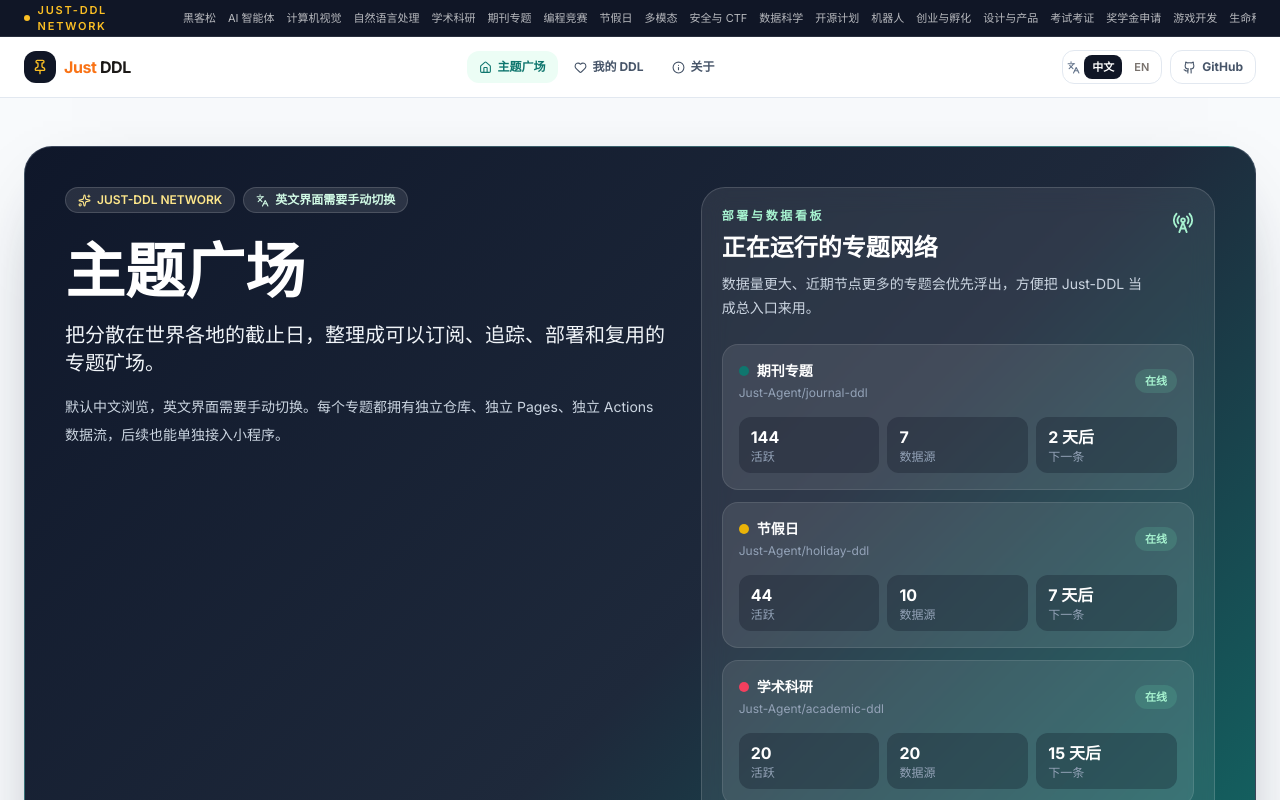
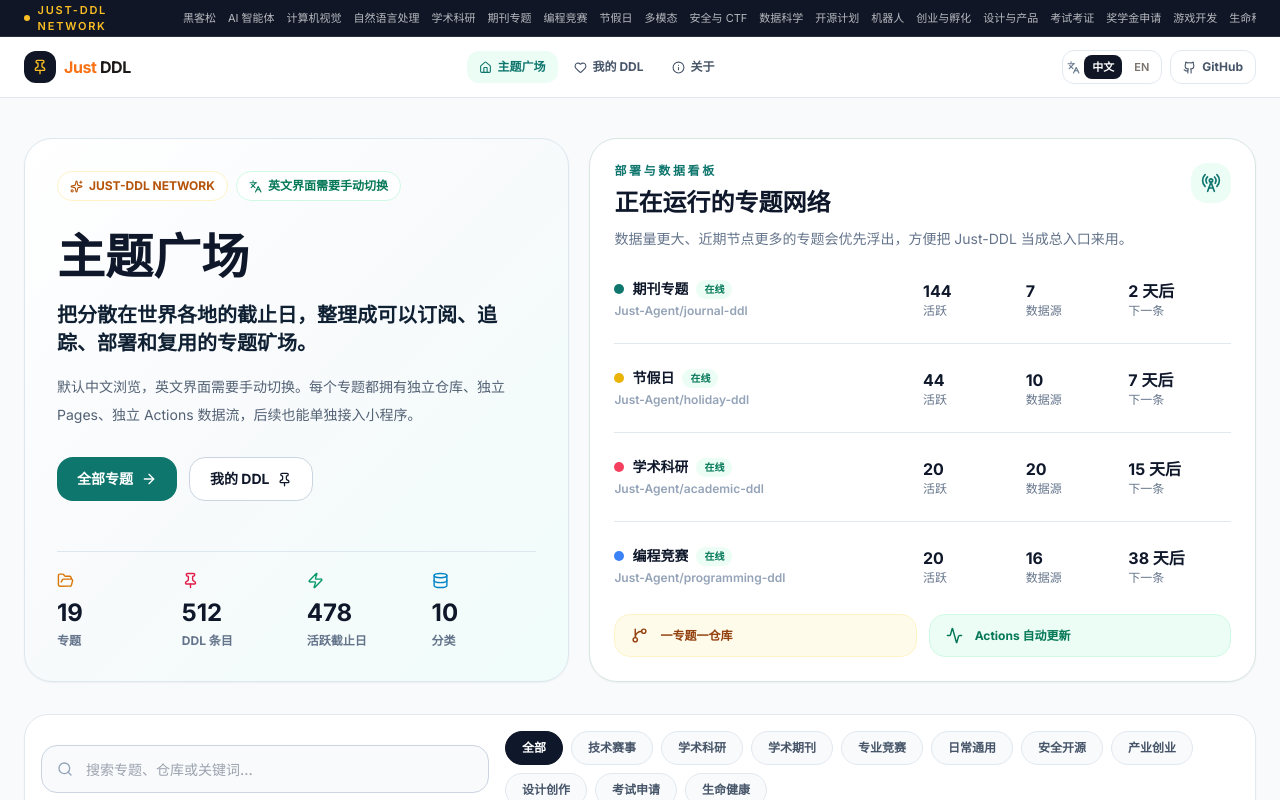
Before and after one commit to Just-Agent/just-ddl, a React (Vite) app: page /#/ in a window 1280 px wide. Shown: the top 800 px of the page. Built offline with nearby package versions, Linux system fonts and the light colour scheme.

Commit message:
style: refine topic plaza hero layout

```diff
--- a/src/pages/Home.tsx
+++ b/src/pages/Home.tsx
@@ -73,99 +73,124 @@
       .slice(0, 4);
   }, [topicMetrics]);
 
+  const heroStats = [
+    { label: copy.home.topics, value: topics.length, icon: FolderOpen, color: '#D97706' },
+    { label: copy.home.totalDeadlines, value: allItems.length, icon: Pin, color: '#E11D48' },
+    { label: copy.home.activeDeadlines, value: activeDDL, icon: Zap, color: '#059669' },
+    { label: copy.home.categories, value: categories.length - 1, icon: Database, color: '#0284C7' },
+  ];
+
   return (
-    <div className="mx-auto max-w-7xl px-4 py-8 sm:px-6 sm:py-12">
+    <div className="mx-auto max-w-7xl px-4 py-8 sm:px-6 sm:py-10">
       <motion.section
         initial={{ opacity: 0, y: 18 }}
         animate={{ opacity: 1, y: 0 }}
-        className="overflow-hidden rounded-[28px] border text-white shadow-[0_24px_80px_-48px_rgba(15,23,42,0.8)]"
-        style={{ background: 'linear-gradient(135deg, #0F172A 0%, #1E293B 52%, #0F766E 100%)', borderColor: 'rgba(148,163,184,0.28)' }}
+        className="grid gap-5 lg:grid-cols-[0.9fr_1.1fr] lg:items-stretch"
       >
-        <div className="grid gap-8 p-6 sm:p-8 lg:grid-cols-[1.08fr_0.92fr] lg:p-10">
-          <div className="flex min-h-[420px] flex-col justify-between">
+        <div
+          className="flex flex-col justify-between rounded-[28px] border p-6 shadow-sm sm:p-8"
+          style={{
+            background: 'linear-gradient(135deg, #FFFFFF 0%, #F8FAFC 46%, #F0FDFA 100%)',
+            borderColor: '#DCE7EF',
+          }}
+        >
           <div>
             <div className="flex flex-wrap items-center gap-2">
-                <span className="inline-flex items-center gap-1.5 rounded-full border border-white/15 bg-white/10 px-3 py-1 text-xs font-semibold text-amber-200">
+              <span className="inline-flex items-center gap-1.5 rounded-full border bg-white px-3 py-1.5 text-xs font-black" style={{ borderColor: '#FEF3C7', color: '#B45309' }}>
                 <Sparkles size={13} /> JUST-DDL NETWORK
               </span>
-                <span className="inline-flex items-center gap-1.5 rounded-full border border-white/15 bg-white/10 px-3 py-1 text-xs font-semibold text-emerald-100">
+              <span className="inline-flex items-center gap-1.5 rounded-full border bg-white px-3 py-1.5 text-xs font-bold" style={{ borderColor: '#D1FAE5', color: '#047857' }}>
                 <Languages size={13} /> {copy.home.manualLanguage}
               </span>
             </div>
 
-              <h1 className="mt-7 max-w-3xl text-4xl font-black leading-[1.05] sm:text-6xl">
+            <h1 className="mt-8 max-w-xl text-4xl font-black leading-[1.05] sm:text-5xl" style={{ color: '#0F172A' }}>
               {copy.home.title}
             </h1>
-              <p className="mt-5 max-w-2xl text-lg font-medium leading-8 text-slate-100 sm:text-xl">
+            <p className="mt-5 max-w-2xl text-lg font-bold leading-8 sm:text-xl" style={{ color: '#102033' }}>
               {copy.home.heroLine}
             </p>
-              <p className="mt-4 max-w-2xl text-sm leading-7 text-slate-300">
+            <p className="mt-4 max-w-2xl text-sm leading-7" style={{ color: '#526174' }}>
               {copy.home.heroCopy}
             </p>
+
+            <div className="mt-7 flex flex-wrap gap-3">
+              <button
+                type="button"
+                onClick={() => document.getElementById('plaza')?.scrollIntoView({ behavior: 'smooth', block: 'start' })}
+                className="inline-flex h-11 items-center justify-center gap-2 rounded-2xl px-5 text-sm font-black text-white transition hover:-translate-y-0.5"
+                style={{ background: '#0F766E' }}
+              >
+                {copy.home.plazaTitle}<ArrowRight size={16} />
+              </button>
+              <a
+                href="#/my"
+                className="inline-flex h-11 items-center justify-center gap-2 rounded-2xl border bg-white px-5 text-sm font-black transition hover:-translate-y-0.5"
+                style={{ borderColor: '#CBD5E1', color: '#0F172A' }}
+              >
+                {copy.nav.my}<Pin size={15} />
+              </a>
+            </div>
           </div>
 
-            <div className="mt-8 grid grid-cols-2 gap-3 sm:grid-cols-4">
-              {[
-                { label: copy.home.topics, value: topics.length, icon: FolderOpen, color: '#FBBF24' },
-                { label: copy.home.totalDeadlines, value: allItems.length, icon: Pin, color: '#FB7185' },
-                { label: copy.home.activeDeadlines, value: activeDDL, icon: Zap, color: '#34D399' },
-                { label: copy.home.categories, value: categories.length - 1, icon: Database, color: '#38BDF8' },
-              ].map(stat => {
+          <div className="mt-8 grid grid-cols-2 gap-x-5 gap-y-5 border-t pt-5 sm:grid-cols-4" style={{ borderColor: '#DCE7EF' }}>
+            {heroStats.map(stat => {
               const Icon = stat.icon;
               return (
-                  <div key={stat.label} className="rounded-2xl border border-white/15 bg-white/[0.08] p-4 backdrop-blur">
+                <div key={stat.label} className="min-w-0">
                   <Icon size={17} style={{ color: stat.color }} />
-                    <p className="mt-3 text-2xl font-black">{stat.value}</p>
-                    <p className="mt-1 text-xs font-medium text-slate-300">{stat.label}</p>
+                  <p className="mt-2 text-2xl font-black" style={{ color: '#0F172A' }}>{stat.value}</p>
+                  <p className="mt-1 text-xs font-bold" style={{ color: '#64748B' }}>{stat.label}</p>
                 </div>
               );
             })}
           </div>
         </div>
 
-          <div className="rounded-3xl border border-white/15 bg-white/[0.08] p-4 backdrop-blur-md sm:p-5">
+        <div className="rounded-[28px] border bg-white p-5 shadow-sm sm:p-6" style={{ borderColor: '#D8E6E2' }}>
           <div className="flex items-start justify-between gap-4">
             <div>
-                <p className="text-xs font-black uppercase tracking-[0.22em] text-emerald-200">{copy.home.liveBoard}</p>
-                <h2 className="mt-2 text-2xl font-black">{copy.home.featuredTitle}</h2>
-                <p className="mt-2 text-sm leading-6 text-slate-300">{copy.home.featuredCopy}</p>
+              <p className="text-xs font-black uppercase tracking-[0.22em]" style={{ color: '#0F766E' }}>{copy.home.liveBoard}</p>
+              <h2 className="mt-2 text-2xl font-black" style={{ color: '#0F172A' }}>{copy.home.featuredTitle}</h2>
+              <p className="mt-2 max-w-2xl text-sm leading-6" style={{ color: '#64748B' }}>{copy.home.featuredCopy}</p>
             </div>
-              <RadioTower className="mt-1 shrink-0 text-emerald-200" size={22} />
+            <div className="flex h-10 w-10 shrink-0 items-center justify-center rounded-2xl" style={{ background: '#ECFDF5', color: '#0F766E' }}>
+              <RadioTower size={20} />
+            </div>
           </div>
 
-            <div className="mt-6 space-y-3">
+          <div className="mt-5 divide-y divide-slate-200">
             {featured.map(topic => {
               const metrics = topicMetrics.get(topic.id);
               return (
                 <a
                   key={topic.id}
                   href={`#/topic/${topic.id}`}
-                    className="group block rounded-2xl border border-white/10 bg-white/[0.09] p-4 transition hover:bg-white/[0.14]"
+                  className="group grid gap-3 py-4 transition first:pt-0 last:pb-0 sm:grid-cols-[1fr_auto] sm:items-center"
                 >
-                    <div className="flex items-center justify-between gap-3">
                   <div className="min-w-0">
                     <div className="flex items-center gap-2">
-                          <span className="h-2.5 w-2.5 rounded-full" style={{ background: topic.color }} />
-                          <h3 className="truncate text-sm font-bold">{topicName(topic)}</h3>
-                        </div>
-                        <p className="mt-1 truncate text-xs text-slate-400">{topic.repo}</p>
-                      </div>
-                      <span className="rounded-full bg-emerald-300/15 px-2.5 py-1 text-[11px] font-bold text-emerald-200">
+                      <span className="h-2.5 w-2.5 shrink-0 rounded-full" style={{ background: topic.color }} />
+                      <h3 className="truncate text-sm font-black" style={{ color: '#0F172A' }}>{topicName(topic)}</h3>
+                      <span className="rounded-full px-2 py-0.5 text-[10px] font-black" style={{ background: '#ECFDF5', color: '#047857' }}>
                         {copy.home.live}
                       </span>
                     </div>
-                    <div className="mt-4 grid grid-cols-3 gap-2 text-xs">
-                      <span className="rounded-xl bg-slate-950/25 px-3 py-2">
-                        <strong className="block text-base text-white">{metrics?.active || 0}</strong>
-                        <span className="text-slate-400">{copy.topicCard.active}</span>
+                    <p className="mt-1 truncate text-xs font-semibold" style={{ color: '#94A3B8' }}>{topic.repo}</p>
+                  </div>
+
+                  <div className="grid grid-cols-3 gap-3 rounded-2xl px-3 py-2 text-xs transition group-hover:bg-slate-50 sm:w-[320px]">
+                    <span>
+                      <strong className="block text-base font-black" style={{ color: '#0F172A' }}>{metrics?.active || 0}</strong>
+                      <span style={{ color: '#64748B' }}>{copy.topicCard.active}</span>
                     </span>
-                      <span className="rounded-xl bg-slate-950/25 px-3 py-2">
-                        <strong className="block text-base text-white">{metrics?.sources || 0}</strong>
-                        <span className="text-slate-400">{copy.home.sources}</span>
+                    <span>
+                      <strong className="block text-base font-black" style={{ color: '#0F172A' }}>{metrics?.sources || 0}</strong>
+                      <span style={{ color: '#64748B' }}>{copy.home.sources}</span>
                     </span>
-                      <span className="rounded-xl bg-slate-950/25 px-3 py-2">
-                        <strong className="block truncate text-base text-white">{metrics?.next ? formatDistance(metrics.next.deadline, language) : '-'}</strong>
-                        <span className="text-slate-400">{copy.home.next}</span>
+                    <span>
+                      <strong className="block truncate text-base font-black" style={{ color: '#0F172A' }}>{metrics?.next ? formatDistance(metrics.next.deadline, language) : '-'}</strong>
+                      <span style={{ color: '#64748B' }}>{copy.home.next}</span>
                     </span>
                   </div>
                 </a>
@@ -173,21 +198,18 @@
             })}
           </div>
 
-            <div className="mt-5 grid grid-cols-2 gap-3 text-xs font-semibold">
-              <div className="rounded-2xl bg-white/[0.09] p-4 text-slate-200">
-                <GitBranch className="mb-3 text-amber-200" size={17} />
-                {copy.home.repoModel}
+          <div className="mt-5 grid gap-3 sm:grid-cols-2">
+            <div className="flex items-center gap-3 rounded-2xl border px-4 py-3 text-xs font-black" style={{ borderColor: '#FEF3C7', background: '#FFFBEB', color: '#92400E' }}>
+              <GitBranch size={17} /> {copy.home.repoModel}
             </div>
-              <div className="rounded-2xl bg-white/[0.09] p-4 text-slate-200">
-                <Activity className="mb-3 text-emerald-200" size={17} />
-                {copy.home.dataFlow}
-              </div>
+            <div className="flex items-center gap-3 rounded-2xl border px-4 py-3 text-xs font-black" style={{ borderColor: '#D1FAE5', background: '#ECFDF5', color: '#047857' }}>
+              <Activity size={17} /> {copy.home.dataFlow}
             </div>
           </div>
         </div>
       </motion.section>
 
-      <section className="mt-8 rounded-3xl border bg-white/90 p-4 shadow-sm" style={{ borderColor: '#E2E8F0' }}>
+      <section id="plaza" className="mt-8 rounded-3xl border bg-white/95 p-4 shadow-sm" style={{ borderColor: '#E2E8F0' }}>
         <div className="flex flex-col gap-4 lg:flex-row lg:items-center lg:justify-between">
           <div className="relative w-full lg:max-w-md">
             <Search size={16} className="absolute left-4 top-1/2 -translate-y-1/2" style={{ color: '#94A3B8' }} />
```
Lines whose indentation alone changed are shown as unchanged.
